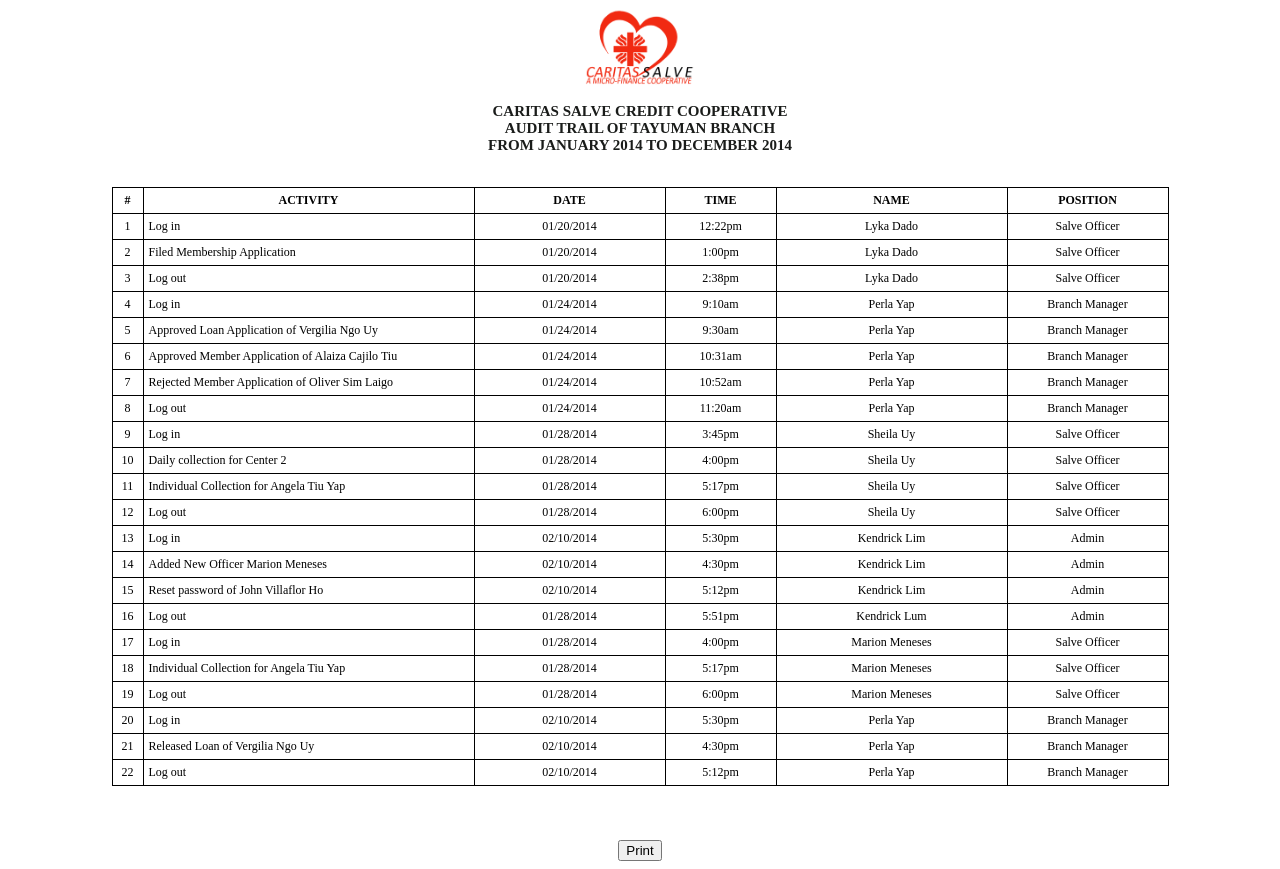
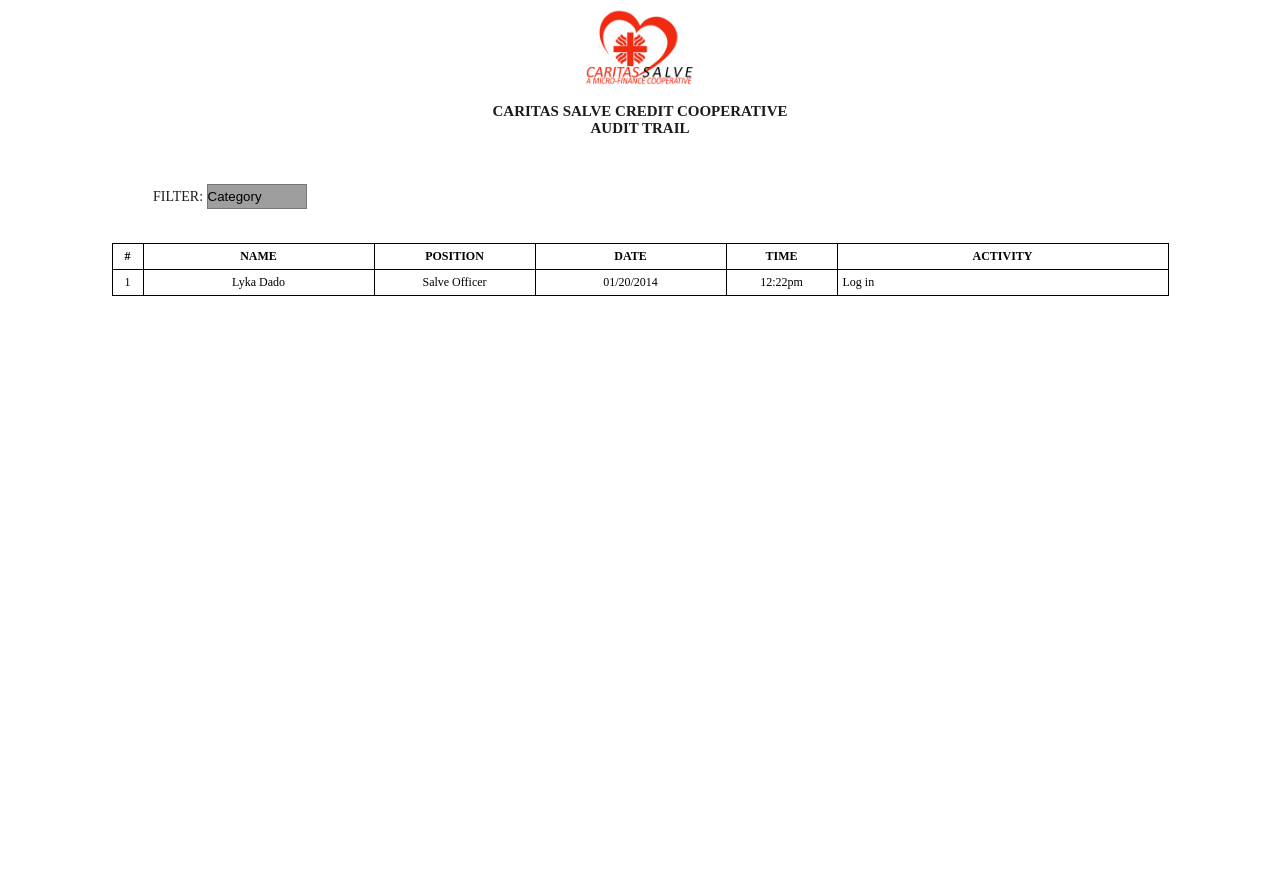
Before and after one commit to PerlaYap/project, a CodeIgniter app: page /project/index.php/records/audittrail in a window 1280 px wide. After the commit the page ends 296 px from the top, so only its background shows below. Run offline with CodeIgniter, Linux system fonts and the light colour scheme; grey boxes are pictures that could not be loaded.

Commit message:
revised audit trail

```diff
--- a/application/views/records/audittrail.php
+++ b/application/views/records/audittrail.php
@@ -1,8 +1,8 @@
 <TITLE> Audit Trail</TITLE>
 
 <link rel="stylesheet" type="text/css" href="<?php echo base_url('Assets/css/reports.css'); ?>">
+<script src="<?php echo base_url('Assets/js/general.js'); ?>"></script>
 
-  <!-- <link rel="stylesheet" type="text/css" href="../../../Assets/css/reports.css">   -->
 
 
 <body>
@@ -13,199 +13,118 @@
 
 	<h3>
 		CARITAS SALVE CREDIT COOPERATIVE <br>
-		AUDIT TRAIL OF TAYUMAN BRANCH <br>
-		FROM JANUARY 2014 TO DECEMBER 2014 <br>
+		AUDIT TRAIL<br>
 	</h3>
+
+	<br>
+
+	<style type="text/css">
+		p.filter{
+			font-size: 14px;
+			margin-left: 145px;
+
+		}
+
+		select.filtercategory, #filtername, #filterposition{
+			background: #FFF url('down-arrow.png') no-repeat right;
+		    background: #FFF url('down-arrow.png') no-repeat right);
+		    appearance:none;
+		    -webkit-appearance:none;
+		    -moz-appearance: none;
+		    text-indent: 0.01px;
+		    text-overflow: '';
+		    width: 100px;
+		    height: 25px;
+		}
+
+		.date{
+			position: absolute;
+			margin-top: -40px;
+			margin-left: 310px;
+			border:0;
+		}
+
+		.filterbtn{
+			margin-top: -36px;
+			margin-left: 210px;
+		}
+
+		.user{
+			position: absolute;
+			margin-top: -42px;
+			margin-left: 310px;
+			border:0;
+		}
+
+		#filterposition{
+			width: 150px;
+		}
+
+		#filtername{
+			width: auto;
+
+		}
+
+	</style>
+
+	<p class="filter">FILTER:
+		<select class="filtercategory" onchange="changeCategory(this.value)">
+			<option selected value="x">Category</option>
+			<option value="date">Date</option>
+			<option value="user">User</option>
+		</select>
+
+		<div id="date" class="date" style="display: none;">
+			<input type="text" style="width: 200px; height: 25px;"/>
+			<input type="button" value="Go" class="filterbtn" style="height: 28px;"/>
+		</div>
+
+
+
+		<div id="user" class="user" style="display: none;" onchange="enableName(this.value)">
+			<select id="filterposition">
+				<option selected value="x">Position</option>
+				<option value="so">Salve Officer</option>
+				<option value="bm">Branch Manager</option>
+			</select>
+
+			<select id="filtername" disabled>
+				<option selected value="x">Name</option>
+				<option value="a">Lyka Ellace Centino Dado</option>
+			</select>
+			<input type="button" value="Go"  style="height: 28px;"/>
+
+		</div>
+
+
+
+	</p>
 
 	<br>
 
     <table class="dailycollectionsheet" border="1" style="margin-left:auto; margin-right: auto;">
 		<tr class="header">
 			<td class="num"><b>#</b></td>
-			<td style="width: 320px;"><b>ACTIVITY</b></td>
+			<td style="width: 220px;"><b>NAME</b></td>
+			<td style="width: 150px;"><b>POSITION</b></td>
 			<td style="width: 180px;"><b>DATE</b></td>
 			<td style="width: 100px;"><b>TIME</b></td>
-			<td style="width: 220px;"><b>NAME</b></td>
-			<td style="width: 150px;"><b>POSITION</b></td>
+			<td style="width: 320px;"><b>ACTIVITY</b></td>
 		</tr>
 
 		<tr>
 			<td>1</td>
-			<td style="text-align: left;">Log in</td>
+			<td>Lyka Dado</td>
+			<td>Salve Officer</td>
 			<td>01/20/2014</td>
 			<td>12:22pm</td>
-			<td>Lyka Dado</td>
-			<td>Salve Officer</td>
+			<td style="text-align: left;">Log in</td>
+
+
+
 		</tr>
 
-		<tr>
-			<td>2</td>
-			<td style="text-align: left;">Filed Membership Application</td>
-			<td>01/20/2014</td>
-			<td>1:00pm</td>
-			<td>Lyka Dado</td>
-			<td>Salve Officer</td>
-		</tr>
-		<tr>
-			<td>3</td>
-			<td style="text-align: left;">Log out</td>
-			<td>01/20/2014</td>
-			<td>2:38pm</td>
-			<td>Lyka Dado</td>
-			<td>Salve Officer</td>
-		</tr>
-		<tr>
-			<td>4</td>
-			<td style="text-align: left;">Log in</td>
-			<td>01/24/2014</td>
-			<td>9:10am</td>
-			<td>Perla Yap</td>
-			<td>Branch Manager</td>
-		</tr>
-		<tr>
-			<td>5</td>
-			<td style="text-align: left;">Approved Loan Application of Vergilia Ngo Uy</td>
-			<td>01/24/2014</td>
-			<td>9:30am</td>
-			<td>Perla Yap</td>
-			<td>Branch Manager</td>
-		</tr>
-		<tr>
-			<td>6</td>
-			<td style="text-align: left;">Approved Member Application of Alaiza Cajilo Tiu</td>
-			<td>01/24/2014</td>
-			<td>10:31am</td>
-			<td>Perla Yap</td>
-			<td>Branch Manager</td>
-		</tr>
-		<tr>
-			<td>7</td>
-			<td style="text-align: left;">Rejected Member Application of Oliver Sim Laigo</td>
-			<td>01/24/2014</td>
-			<td>10:52am</td>
-			<td>Perla Yap</td>
-			<td>Branch Manager</td>
-		</tr>
-		<tr>
-			<td>8</td>
-			<td style="text-align: left;">Log out</td>
-			<td>01/24/2014</td>
-			<td>11:20am</td>
-			<td>Perla Yap</td>
-			<td>Branch Manager</td>
-		</tr>
-		<tr>
-			<td>9</td>
-			<td style="text-align: left;">Log in</td>
-			<td>01/28/2014</td>
-			<td>3:45pm</td>
-			<td>Sheila Uy</td>
-			<td>Salve Officer</td>
-		</tr>
-		<tr>
-			<td>10</td>
-			<td style="text-align: left;">Daily collection for Center 2</td>
-			<td>01/28/2014</td>
-			<td>4:00pm</td>
-			<td>Sheila Uy</td>
-			<td>Salve Officer</td>
-		</tr>
-		<tr>
-			<td>11</td>
-			<td style="text-align: left;">Individual Collection for Angela Tiu Yap</td>
-			<td>01/28/2014</td>
-			<td>5:17pm</td>
-			<td>Sheila Uy</td>
-			<td>Salve Officer</td>
-		</tr>
-		<tr>
-			<td>12</td>
-			<td style="text-align: left;">Log out</td>
-			<td>01/28/2014</td>
-			<td>6:00pm</td>
-			<td>Sheila Uy</td>
-			<td>Salve Officer</td>
-		</tr>
-		<tr>
-			<td>13</td>
-			<td style="text-align: left;">Log in</td>
-			<td>02/10/2014</td>
-			<td>5:30pm</td>
-			<td>Kendrick Lim</td>
-			<td>Admin</td>
-		</tr>
-		<tr>
-			<td>14</td>
-			<td style="text-align: left;">Added New Officer Marion Meneses</td>
-			<td>02/10/2014</td>
-			<td>4:30pm</td>
-			<td>Kendrick Lim</td>
-			<td>Admin</td>
-		</tr>
-		<tr>
-			<td>15</td>
-			<td style="text-align: left;">Reset password of John Villaflor Ho</td>
-			<td>02/10/2014</td>
-			<td>5:12pm</td>
-			<td>Kendrick Lim</td>
-			<td>Admin</td>
-		</tr>
-		<tr>
-			<td>16</td>
-			<td style="text-align: left;">Log out</td>
-			<td>01/28/2014</td>
-			<td>5:51pm</td>
-			<td>Kendrick Lum</td>
-			<td>Admin</td>
-		</tr>
-		<tr>
-			<td>17</td>
-			<td style="text-align: left;">Log in</td>
-			<td>01/28/2014</td>
-			<td>4:00pm</td>
-			<td>Marion Meneses</td>
-			<td>Salve Officer</td>
-		</tr>
-		<tr>
-			<td>18</td>
-			<td style="text-align: left;">Individual Collection for Angela Tiu Yap</td>
-			<td>01/28/2014</td>
-			<td>5:17pm</td>
-			<td>Marion Meneses</td>
-			<td>Salve Officer</td>
-		</tr>
-		<tr>
-			<td>19</td>
-			<td style="text-align: left;">Log out</td>
-			<td>01/28/2014</td>
-			<td>6:00pm</td>
-			<td>Marion Meneses</td>
-			<td>Salve Officer</td>
-		</tr>
-		<tr>
-			<td>20</td>
-			<td style="text-align: left;">Log in</td>
-			<td>02/10/2014</td>
-			<td>5:30pm</td>
-			<td>Perla Yap</td>
-			<td>Branch Manager</td>
-		</tr>
-		<tr>
-			<td>21</td>
-			<td style="text-align: left;">Released Loan of Vergilia Ngo Uy</td>
-			<td>02/10/2014</td>
-			<td>4:30pm</td>
-			<td>Perla Yap</td>
-			<td>Branch Manager</td>
-		</tr>
-		<tr>
-			<td>22</td>
-			<td style="text-align: left;">Log out</td>
-			<td>02/10/2014</td>
-			<td>5:12pm</td>
-			<td>Perla Yap</td>
-			<td>Branch Manager</td>
-		</tr>
+
 
 	</table>
 
@@ -213,7 +132,7 @@
 
 
     <br><br>
-	<div style="width: 100%; text-align: center;">
+	<!--<div style="width: 100%; text-align: center;">
 		<button onclick="window.print()">Print</button>
-	</div>
+	</div>-->
 </body>
```
